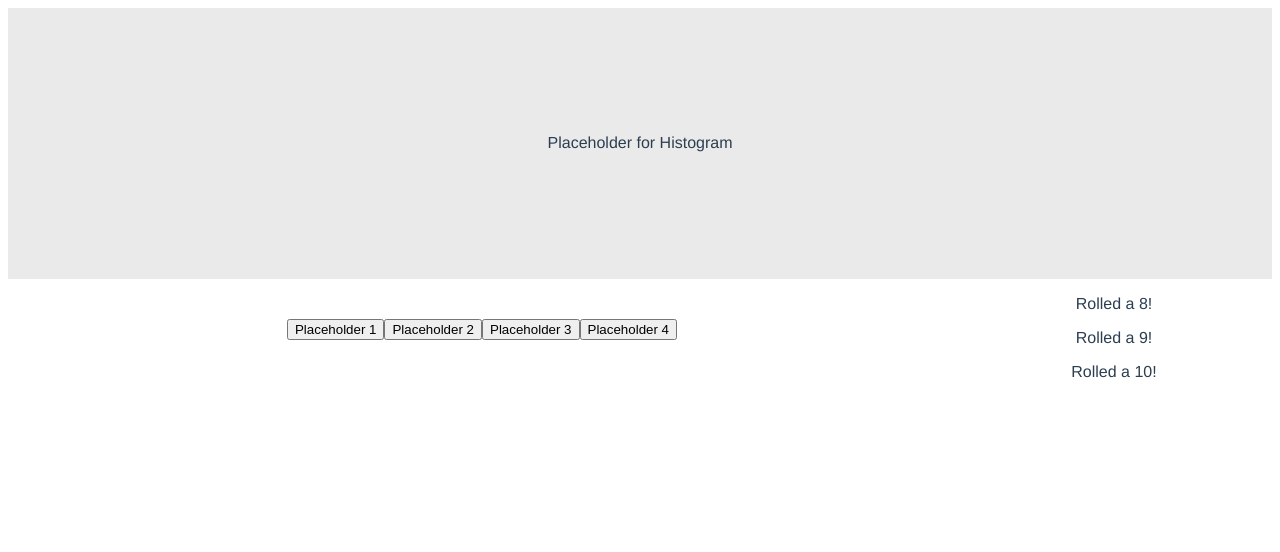
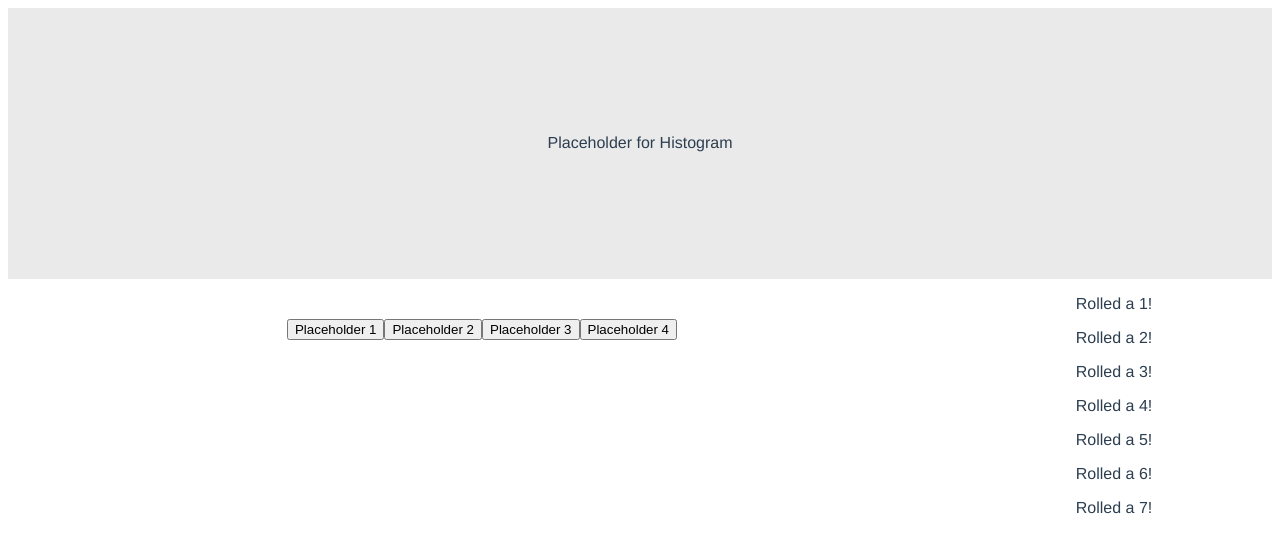
Before and after one commit to steele232/settlers-frequentist-app, a Vue app: page / in a window 1280 px wide. Shown: the top 552 px of the page. Built offline with nearby package versions, Linux system fonts and the light colour scheme.

Commit message:
Got semi-dynamic data going from App to RollList!
	modified:   App.vue

```diff
--- a/src/App.vue
+++ b/src/App.vue
@@ -10,7 +10,7 @@
       <button>Placeholder 4</button>
     </div>
     <div class="right-roll-list">
-      <RollList v-bind:nums="[8,9,10]"/>
+      <RollList :nums="global_list"/>
     </div>
 
   </div>
@@ -19,10 +19,15 @@
 <script>
 import RollList from './components/RollList.vue'
 
-// var global_roll_list = []
-
 export default {
   name: 'App',
+  data() {
+    return {
+      global_list: [1,2,3,4,5,6,7]
+    }
+  },
+  props: {
+  },
   components: {
     RollList
   }
```
